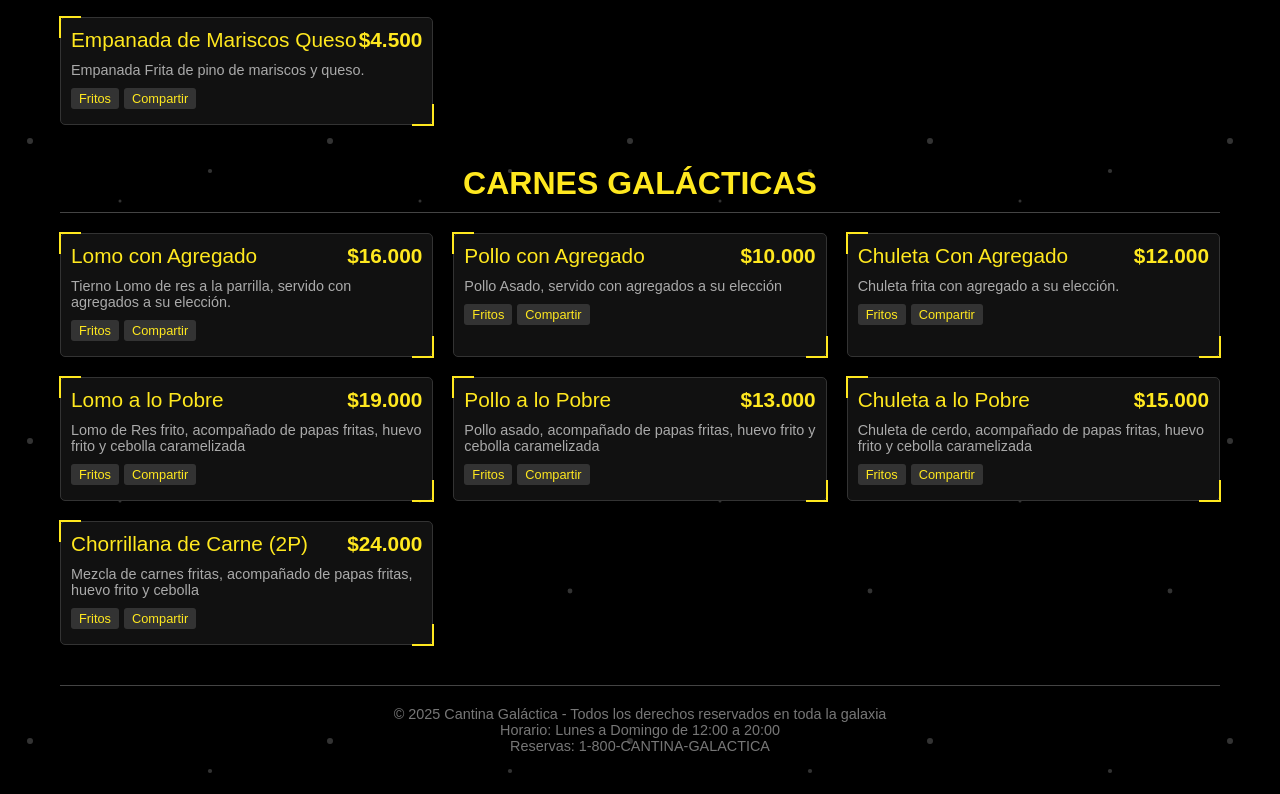
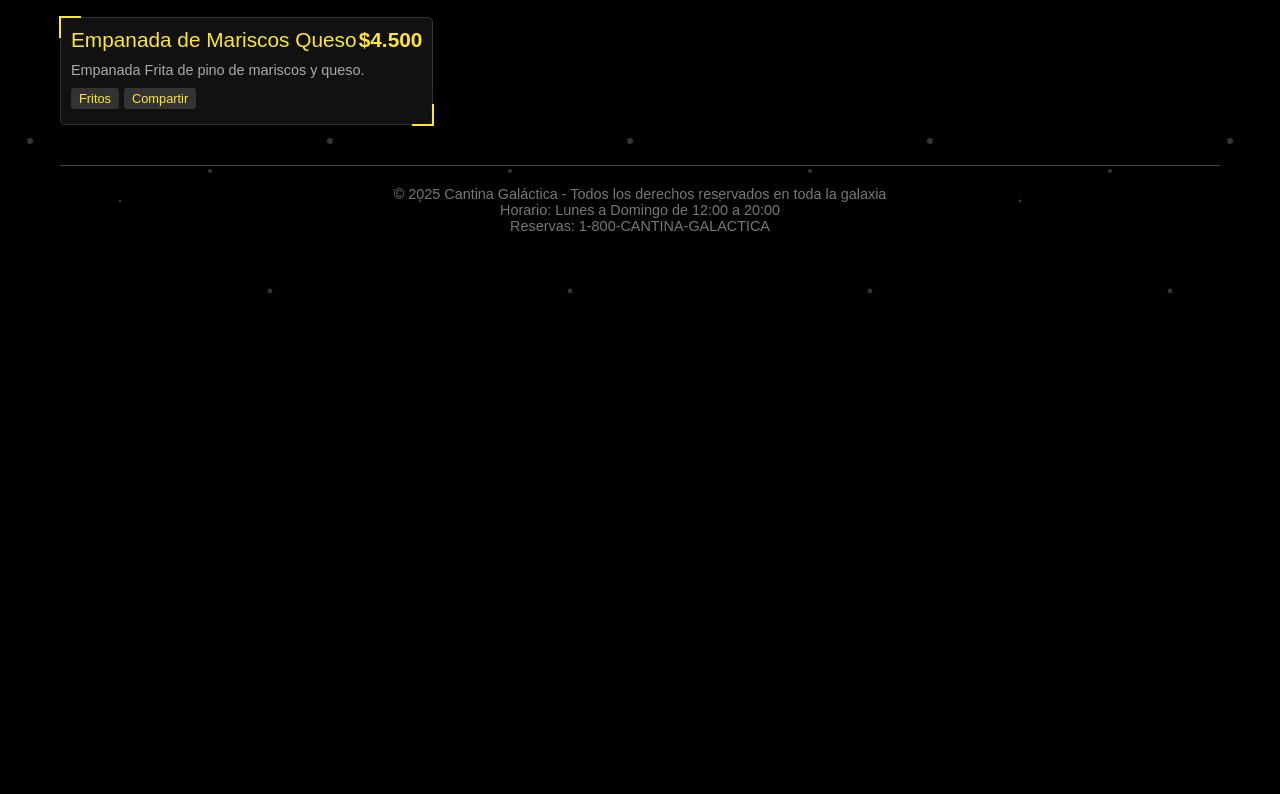
Before and after one commit to lagccl/starvalp, a plain HTML site: page index.html in a window 1280 px wide. Shown: the part 489-1283 px from the top of the page. After the commit the page ends 800 px from the top, so only its background shows below. Drawn offline with Linux system fonts and the light colour scheme; a web font is replaced by a local one.

Commit message:
Update index.html

```diff
--- a/index.html
+++ b/index.html
@@ -490,105 +490,7 @@
                 </div>
             </section>
 
-            <!-- Sección carnes -->
-            <section id="carnes" class="menu-section active">
-                <h2 class="section-title">CARNES GALÁCTICAS</h2>
-                <div class="menu-items">
-                    <div class="menu-item star-wars-border">
-                        <div class="item-name">
-                            <span>Lomo con Agregado</span>
-                            <span class="item-price">$16.000</span>
-                        </div>
-                        <div class="item-description">
-                            Tierno Lomo de res a la parrilla, servido con agregados a su elección.
-                        </div>
-                        <div class="item-tags">
-                            <span class="tag">Fritos</span>
-                            <span class="tag">Compartir</span>
-                        </div>
-                    </div>
-                    <div class="menu-item star-wars-border">
-                        <div class="item-name">
-                            <span>Pollo con Agregado</span>
-                            <span class="item-price">$10.000</span>
-                        </div>
-                        <div class="item-description">
-                            Pollo Asado, servido con agregados a su elección
-                        </div>
-                        <div class="item-tags">
-                            <span class="tag">Fritos</span>
-                            <span class="tag">Compartir</span>
-                        </div>
-                    </div>
-                    <div class="menu-item star-wars-border">
-                        <div class="item-name">
-                            <span>Chuleta Con Agregado</span>
-                            <span class="item-price">$12.000</span>
-                        </div>
-                        <div class="item-description">
-                            Chuleta frita con agregado a su elección.
-                        </div>
-                        <div class="item-tags">
-                            <span class="tag">Fritos</span>
-                            <span class="tag">Compartir</span>
-                        </div>
-                    </div>
-                    <div class="menu-item star-wars-border">
-                        <div class="item-name">
-                            <span>Lomo a lo Pobre</span>
-                            <span class="item-price">$19.000</span>
-                        </div>
-                        <div class="item-description">
-                            Lomo de Res frito, acompañado de papas fritas, huevo frito y cebolla caramelizada
-                        </div>
-                        <div class="item-tags">
-                            <span class="tag">Fritos</span>
-                            <span class="tag">Compartir</span>
-                        </div>
-                    </div>
 
-                    <div class="menu-item star-wars-border">
-                        <div class="item-name">
-                            <span>Pollo a lo Pobre</span>
-                            <span class="item-price">$13.000</span>
-                        </div>
-                        <div class="item-description">
-                            Pollo asado, acompañado de papas fritas, huevo frito y cebolla caramelizada
-                        </div>
-                        <div class="item-tags">
-                            <span class="tag">Fritos</span>
-                            <span class="tag">Compartir</span>
-                        </div>
-                    </div>
-                    <div class="menu-item star-wars-border">
-                        <div class="item-name">
-                            <span>Chuleta a lo Pobre</span>
-                            <span class="item-price">$15.000</span>
-                        </div>
-                        <div class="item-description">
-                            Chuleta de cerdo, acompañado de papas fritas, huevo frito y cebolla caramelizada
-                        </div>
-                        <div class="item-tags">
-                            <span class="tag">Fritos</span>
-                            <span class="tag">Compartir</span>
-                        </div>
-                    </div>
-                    <div class="menu-item star-wars-border">
-                        <div class="item-name">
-                            <span>Chorrillana de Carne (2P)</span>
-                            <span class="item-price">$24.000</span>
-                        </div>
-                        <div class="item-description">
-                            Mezcla de carnes fritas, acompañado de papas fritas, huevo frito y cebolla
-                        </div>
-                        <div class="item-tags">
-                            <span class="tag">Fritos</span>
-                            <span class="tag">Compartir</span>
-                        </div>
-                    </div>
-
-                </div>
-            </section>
 
             <!-- Sección de Bebidas -->
             <section id="bebidas" class="menu-section">
```
